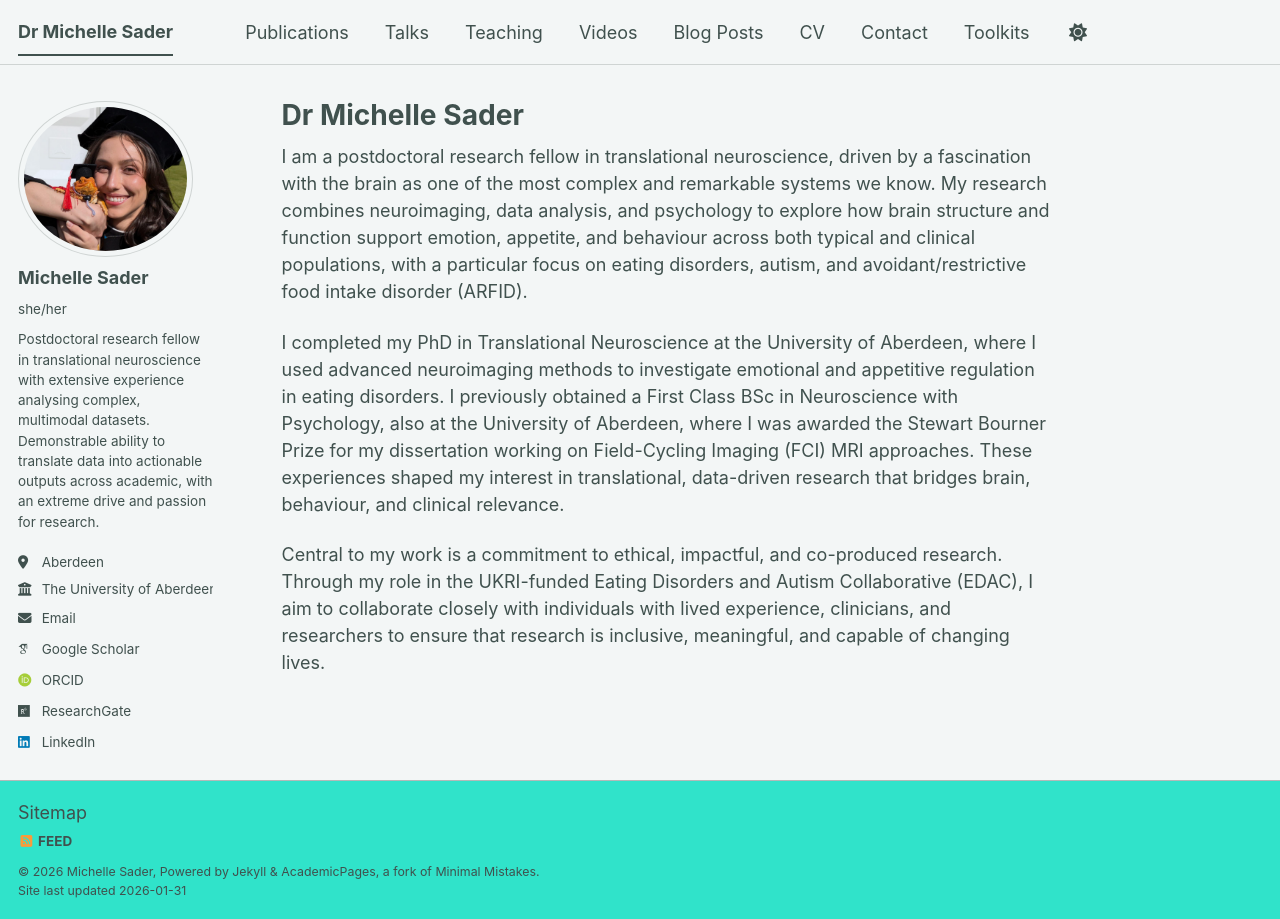
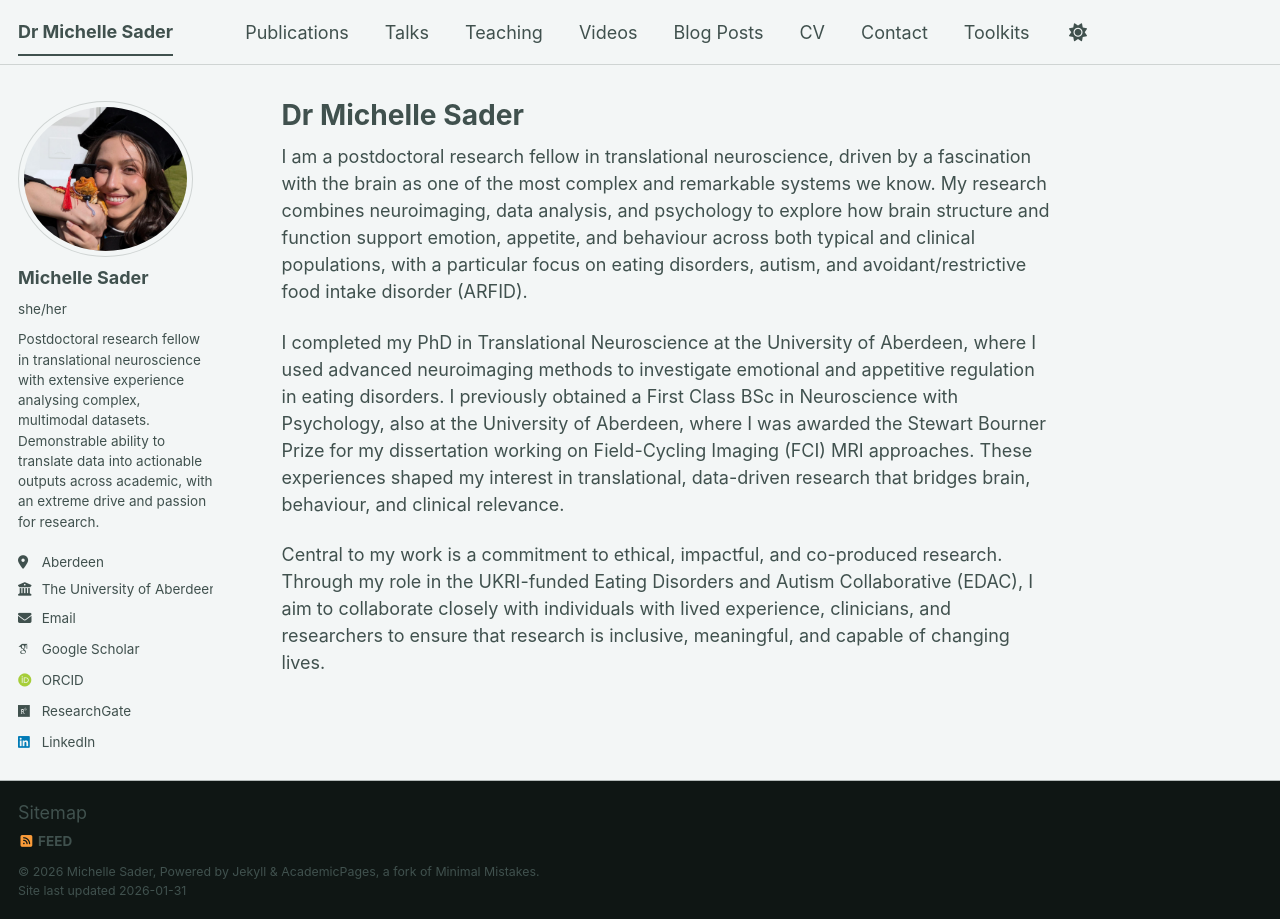
Before and after one commit to sadermichelle/sadermichelle.github.io, a Jekyll site: the page built from _pages/about.md, in a window 1280 px wide. Built offline with Jekyll 4.4.1, drawn with Linux system fonts in a browser that asks for light colours; some web fonts are replaced; a script bundle is joined from its source files by our own code; library files that are not in the unit come from our copies.

Commit message:
Change footer color from #30e3ca to #0f1614

```diff
--- a/_sass/theme/_mint_light.scss
+++ b/_sass/theme/_mint_light.scss
@@ -15,7 +15,7 @@
 $link                      : #11999e;
 $link-dark                 : mix(#000, $link, 25%);
 $link-light                : mix(#fff, $link, 25%);
-$footer                    : #30e3ca;
+$footer                    : #0f1614;
 $border                    : mix(#fff, #40514e, 75%);
 $border-dark               : mix(#fff, #40514e, 60%);
 
```
